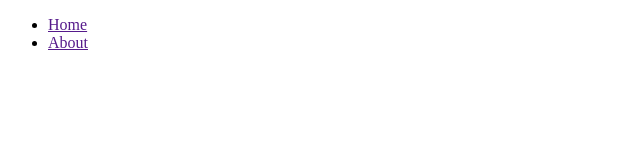
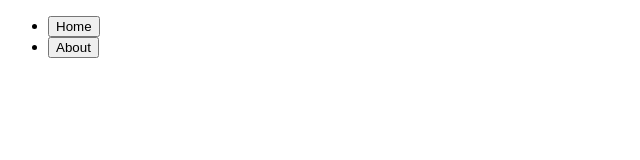
Before and after one commit to Low-Fat-Lard/Craobh, a plain HTML site: page index.html in a window 1280 px wide. Shown: the whole page, without its empty margins (0-640 px from the left). Drawn offline with Linux system fonts and the light colour scheme.

Commit message:
Update index.html

```diff
--- a/index.html
+++ b/index.html
@@ -10,8 +10,8 @@
     <header>
       <nav>
         <ul>
-          <li><a href="" onclick="navigateTo('home')">Home</a></li>
-          <li><a href="" onclick="navigateTo('about')">About</a></li>
+          <li><button onclick="navigateTo('home')">Home</a></button>
+          <li><button onclick="navigateTo('about')">About</a></button>
         </ul>
       </nav>
     </header>
```
